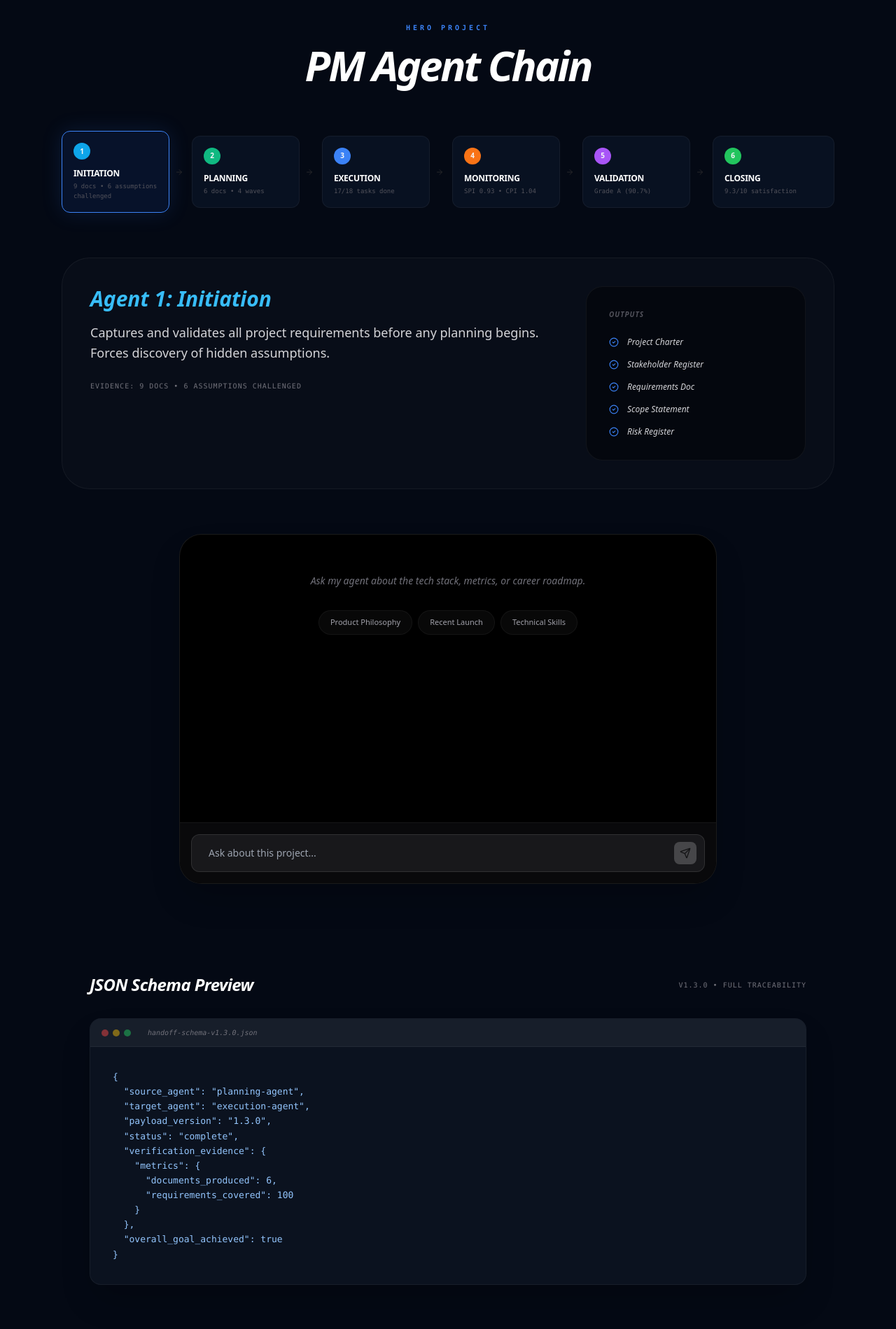
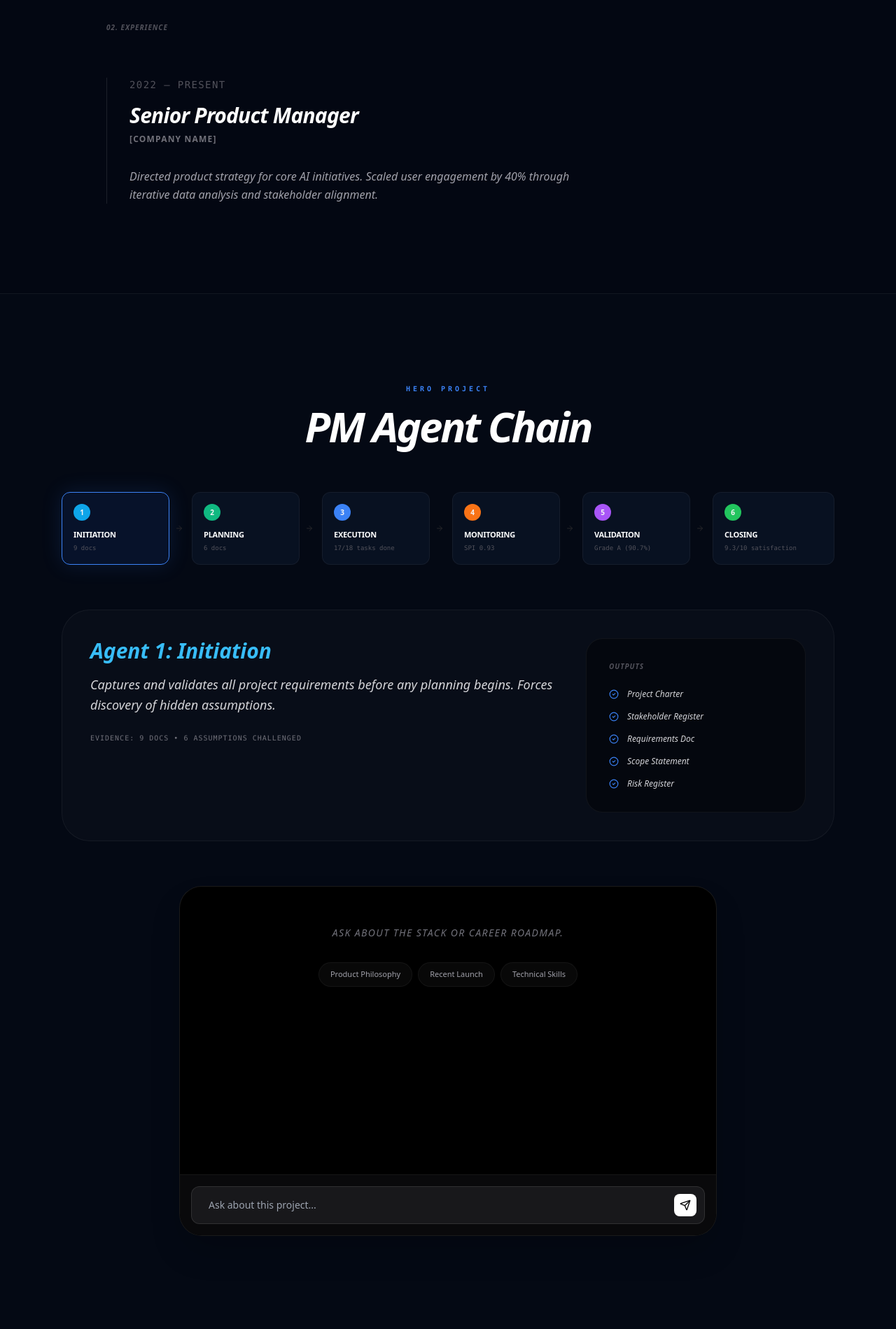
Before and after one commit to 6ghdvg5rzq-ops/my-pm-agent, a Next.js app: page / in a window 1280 px wide. Shown: the part 880-2779 px from the top of the page at 70% size. Built offline with nearby package versions, Linux system fonts and the light colour scheme.

Commit message:
Complete final integrated build with experience section

```diff
--- a/app/page.tsx
+++ b/app/page.tsx
@@ -8,6 +8,7 @@ import {
 } from 'lucide-react';
 import { useEffect, useRef, useState } from 'react';
 
+// --- 1. DATA OBJECT (The "Brain" of your dashboard) ---
 const AGENT_DATA = {
   1: {
     title: "Initiation",
@@ -55,7 +56,10 @@ const AGENT_DATA = {
 
 export default function PMPortfolio() {
   const { messages, input, handleInputChange, handleSubmit, setInput } = useChat();
+
+  // --- 2. INTERACTIVE STATE ---
   const [selectedAgent, setSelectedAgent] = useState(1);
+
   const scrollRef = useRef<HTMLDivElement>(null);
 
   useEffect(() => {
@@ -89,32 +93,50 @@ export default function PMPortfolio() {
               </button>
             ))}
           </div>
-          <div className="flex gap-4"><Linkedin size={18} className="text-zinc-500 hover:text-white cursor-pointer" /><Mail size={18} className="text-zinc-500 hover:text-white cursor-pointer" /></div>
+          <div className="flex gap-4">
+            <Linkedin size={18} className="text-zinc-500 hover:text-white cursor-pointer" />
+            <Mail size={18} className="text-zinc-500 hover:text-white cursor-pointer" />
+          </div>
         </div>
       </nav>
 
-      {/* ABOUT SECTION */}
+      {/* SECTION 1: ABOUT */}
       <section id="about" className="pt-48 pb-32 px-6 max-w-5xl mx-auto">
         <motion.div initial={{ opacity: 0, y: 20 }} whileInView={{ opacity: 1, y: 0 }} transition={{ duration: 0.8 }}>
           <h2 className="text-zinc-600 uppercase tracking-widest text-[10px] font-bold mb-12 italic">01. About</h2>
-          <h3 className="text-5xl md:text-8xl font-bold tracking-tighter leading-[0.9] mb-12 italic">
+          <h3 className="text-5xl md:text-8xl font-bold tracking-tighter leading-[0.9] mb-12 italic text-white">
             I craft digital products <br/>
             <span className="text-zinc-800">with intent and precision.</span>
           </h3>
-          <p className="text-xl md:text-2xl text-zinc-400 leading-relaxed max-w-2xl font-light">Senior Product Manager bridging human needs and technical possibility.</p>
+          <p className="text-xl md:text-2xl text-zinc-400 leading-relaxed max-w-2xl font-light italic">Senior Product Manager bridging human needs and technical possibility.</p>
         </motion.div>
       </section>
 
-      {/* --- SECTION 3: PM AGENT CHAIN DASHBOARD --- */}
+      {/* SECTION 2: EXPERIENCE (Restored) */}
+      <section id="experience" className="py-32 px-6 max-w-5xl mx-auto border-t border-white/5">
+        <h2 className="text-zinc-600 uppercase tracking-widest text-[10px] font-bold mb-16 italic">02. Experience</h2>
+        <div className="space-y-24">
+          <div className="group border-l border-white/10 pl-8 hover:border-blue-500 transition-colors">
+            <p className="text-zinc-600 text-sm mb-4 font-mono uppercase tracking-widest">2022 — Present</p>
+            <h4 className="text-3xl font-bold text-white tracking-tight italic mb-2">Senior Product Manager</h4>
+            <p className="text-zinc-500 text-lg mb-8 uppercase text-xs font-bold tracking-widest">[Company Name]</p>
+            <p className="text-zinc-400 leading-relaxed max-w-2xl font-light italic">
+              Directed product strategy for core AI initiatives. Scaled user engagement by 40% through iterative data analysis and stakeholder alignment.
+            </p>
+          </div>
+        </div>
+      </section>
+
+      {/* SECTION 3: PM AGENT CHAIN DASHBOARD */}
       <section id="pm-agent-chain" className="py-32 border-y border-white/5 bg-[#040914]">
         <div className="max-w-6xl mx-auto px-6">
           <div className="text-center mb-16">
-            <p className="text-blue-500 font-mono text-[10px] tracking-[0.4em] uppercase mb-4 font-bold text-center">Hero Project</p>
-            <h2 className="text-5xl md:text-6xl font-bold tracking-tighter text-white mb-16 italic text-center">PM Agent Chain</h2>
+            <p className="text-blue-500 font-mono text-[10px] tracking-[0.4em] uppercase mb-4 font-bold">Hero Project</p>
+            <h2 className="text-5xl md:text-6xl font-bold tracking-tighter text-white mb-16 italic">PM Agent Chain</h2>
           </div>
 
-          {/* 6-Agent Architecture Flow */}
-          <div className="flex flex-wrap lg:flex-nowrap items-center justify-between gap-3 mb-16 relative">
+          {/* Architecture Flow */}
+          <div className="flex flex-wrap lg:flex-nowrap items-center justify-between gap-3 mb-16">
             {[1, 2, 3, 4, 5, 6].map((num) => (
               <div key={num} className="flex flex-1 items-center gap-2">
                 <button
@@ -122,22 +144,22 @@ export default function PMPortfolio() {
                   className={`w-full p-4 rounded-xl border text-left transition-all duration-300 ${selectedAgent === num ? 'bg-blue-600/10 border-blue-500 shadow-[0_0_30px_rgba(59,130,246,0.15)]' : 'bg-[#081121] border-white/5 hover:border-white/10'}`}
                 >
                   <div className={`w-6 h-6 rounded-full mb-3 flex items-center justify-center text-[10px] font-bold ${AGENT_DATA[num].color}`}>{num}</div>
-                  <h4 className="text-xs font-bold text-white mb-1 uppercase tracking-tight">{AGENT_DATA[num].title}</h4>
-                  <p className="text-[9px] text-zinc-600 font-mono">{AGENT_DATA[num].evidence}</p>
+                  <h4 className="text-[11px] font-bold text-white mb-1 uppercase tracking-tight">{AGENT_DATA[num].title}</h4>
+                  <p className="text-[9px] text-zinc-600 font-mono">{AGENT_DATA[num].evidence.split('•')[0]}</p>
                 </button>
                 {num < 6 && <ArrowRight size={14} className="text-zinc-800 hidden lg:block" />}
               </div>
             ))}
           </div>
 
-          {/* Dynamic Details Box */}
+          {/* Dynamic Detail Box */}
           <motion.div
             key={selectedAgent} initial={{ opacity: 0, y: 10 }} animate={{ opacity: 1, y: 0 }}
             className="grid grid-cols-1 md:grid-cols-3 gap-10 p-10 rounded-[2.5rem] bg-white/[0.02] border border-white/5 text-left mb-16"
           >
             <div className="md:col-span-2">
               <h4 className={`text-3xl font-bold mb-4 italic ${AGENT_DATA[selectedAgent].text}`}>Agent {selectedAgent}: {AGENT_DATA[selectedAgent].title}</h4>
-              <p className="text-zinc-300 text-lg leading-relaxed mb-6 font-light">{AGENT_DATA[selectedAgent].role}</p>
+              <p className="text-zinc-300 text-lg leading-relaxed mb-6 font-light italic">{AGENT_DATA[selectedAgent].role}</p>
               <p className="text-[10px] font-mono text-zinc-500 uppercase tracking-widest">Evidence: {AGENT_DATA[selectedAgent].evidence}</p>
             </div>
             <div className="bg-black/40 p-8 rounded-3xl border border-white/5">
@@ -150,13 +172,13 @@ export default function PMPortfolio() {
             </div>
           </motion.div>
 
-          {/* Chatbot Interface */}
+          {/* Chatbot */}
           <div className="max-w-3xl mx-auto border border-white/10 rounded-[2rem] bg-black h-[500px] flex flex-col overflow-hidden shadow-2xl mb-32">
             <div className="flex-1 overflow-y-auto p-8 custom-scrollbar" ref={scrollRef}>
               <AnimatePresence>
                 {messages.length === 0 && (
                   <motion.div initial={{ opacity: 0 }} animate={{ opacity: 1 }} className="space-y-8 py-6">
-                    <p className="text-zinc-500 text-sm italic text-center">Ask my agent about the tech stack, metrics, or career roadmap.</p>
+                    <p className="text-zinc-500 text-sm italic text-center uppercase tracking-widest">Ask about the stack or career roadmap.</p>
                     <div className="flex flex-wrap justify-center gap-2">
                       {suggestions.map((item) => (
                         <button key={item.label} onClick={() => setInput(item.prompt)} className="px-4 py-2 rounded-full border border-white/5 bg-white/[0.03] hover:bg-white/[0.08] text-[11px] text-zinc-400">
@@ -178,72 +200,29 @@ export default function PMPortfolio() {
             </div>
             <form onSubmit={handleSubmit} className="p-4 bg-zinc-950 border-t border-white/5 relative">
               <input className="w-full bg-zinc-900 border border-white/10 rounded-xl py-4 pl-6 pr-14 outline-none focus:border-blue-500/50 transition-all text-sm" value={input} placeholder="Ask about this project..." onChange={handleInputChange} />
-              <button type="submit" disabled={!input} className="absolute right-7 top-1/2 -translate-y-1/2 p-2 bg-white text-black rounded-lg disabled:opacity-20 transition-all"><Send size={16} /></button>
+              <button type="submit" disabled={!input} className="absolute right-7 top-1/2 -translate-y-1/2 p-2 bg-white text-black rounded-lg"><Send size={16} /></button>
             </form>
           </div>
 
-          {/* --- NEW: JSON PREVIEW WINDOWS --- */}
+          {/* JSON PREVIEWS */}
           <div className="mt-32 space-y-32 max-w-5xl mx-auto">
-            {/* Window 1: Schema */}
-            <div className="animate-in fade-in duration-1000">
-              <div className="flex items-center justify-between mb-8">
-                <h4 className="text-2xl font-bold text-white tracking-tight italic">JSON Schema Preview</h4>
-                <div className="text-[10px] font-mono text-zinc-500 uppercase tracking-widest">v1.3.0 • Full Traceability</div>
+            <div>
+              <div className="flex items-center justify-between mb-8 italic">
+                <h4 className="text-2xl font-bold text-white tracking-tight">JSON Schema Preview</h4>
+                <div className="text-[10px] font-mono text-zinc-500 uppercase tracking-widest">v1.3.0 • Traceability</div>
               </div>
               <div className="bg-[#0b121f] rounded-2xl border border-white/5 overflow-hidden shadow-2xl">
                 <div className="flex items-center gap-2 px-4 py-3 bg-white/5 border-b border-white/5">
-                  <div className="flex gap-1.5">
-                    <div className="w-2.5 h-2.5 rounded-full bg-red-500/50" />
-                    <div className="w-2.5 h-2.5 rounded-full bg-yellow-500/50" />
-                    <div className="w-2.5 h-2.5 rounded-full bg-green-500/50" />
-                  </div>
+                  <div className="flex gap-1.5"><div className="w-2 h-2 rounded-full bg-red-500/50" /><div className="w-2 h-2 rounded-full bg-yellow-500/50" /><div className="w-2 h-2 rounded-full bg-green-500/50" /></div>
                   <span className="text-[10px] font-mono text-zinc-500 ml-4 italic">handoff-schema-v1.3.0.json</span>
                 </div>
                 <pre className="p-8 text-[13px] font-mono leading-relaxed overflow-x-auto text-blue-300">
 {`{
   "source_agent": "planning-agent",
   "target_agent": "execution-agent",
-  "payload_version": "1.3.0",
   "status": "complete",
   "verification_evidence": {
-    "metrics": {
-      "documents_produced": 6,
-      "requirements_covered": 100
-    }
-  },
-  "overall_goal_achieved": true
-}`}
-                </pre>
-              </div>
-            </div>
-
-            {/* Window 2: Co-Pilot */}
-            <div className="animate-in fade-in duration-1000 delay-300">
-              <div className="flex items-center justify-between mb-8">
-                <h4 className="text-2xl font-bold text-white tracking-tight italic">v2.0 Co-Pilot Output</h4>
-              </div>
-              <div className="bg-[#0b121f] rounded-2xl border border-white/5 overflow-hidden shadow-2xl">
-                <div className="flex items-center gap-2 px-4 py-3 bg-white/5 border-b border-white/5">
-                  <div className="flex gap-1.5">
-                    <div className="w-2.5 h-2.5 rounded-full bg-red-500/50" />
-                    <div className="w-2.5 h-2.5 rounded-full bg-yellow-500/50" />
-                    <div className="w-2.5 h-2.5 rounded-full bg-green-500/50" />
-                  </div>
-                  <span className="text-[10px] font-mono text-zinc-500 ml-4 italic">copilot-output-v2.0.json</span>
-                </div>
-                <pre className="p-8 text-[13px] font-mono leading-relaxed overflow-x-auto text-emerald-300">
-{`{
-  "section_b_copilot_analysis": {
-    "risks_identified": 6,
-    "blind_spots": 6,
-    "moscow_classification": {
-      "must": 7, "should": 3, "could": 2, "wont": 3
-    },
-    "critical_flags": ["R-01: No properties owned (score 16)"]
-  },
-  "section_c_knowledge_log": {
-    "pattern_tags": ["scope-fiction", "assumption-gap"],
-    "prevention_playbook": true
+    "metrics": { "documents": 6, "covered": 100 }
   }
 }`}
                 </pre>
@@ -253,30 +232,28 @@ export default function PMPortfolio() {
         </div>
       </section>
 
-      {/* CASE STUDY SECTION */}
+      {/* SECTION 4: CASE STUDY */}
       <section id="case-study" className="py-32 px-6 max-w-6xl mx-auto border-t border-white/5">
         <h2 className="text-zinc-600 uppercase tracking-widest text-[10px] font-bold mb-16 italic">04. Case Study</h2>
         <div className="grid grid-cols-1 md:grid-cols-2 gap-10">
            <div className="aspect-[4/5] bg-zinc-900 rounded-[2.5rem] border border-white/5 p-12 flex flex-col justify-end hover:border-white/20 transition-all group relative overflow-hidden italic cursor-pointer">
-              <span className="text-blue-500 font-mono text-[10px] tracking-widest uppercase mb-4 font-bold italic">Fintech</span>
+              <span className="text-blue-500 font-mono text-[10px] tracking-widest uppercase mb-4 font-bold">Fintech</span>
               <h4 className="text-4xl font-bold mb-4 leading-tight text-white italic">Optimizing Personal <br/>Finance Flows.</h4>
-              <p className="text-zinc-500 text-sm italic">Reduced churn by 14% through iterative UX research.</p>
            </div>
-           <div className="aspect-[4/5] bg-zinc-950 rounded-[2.5rem] border border-white/5 p-12 flex flex-col justify-end hover:border-white/20 transition-all group italic cursor-pointer">
-              <span className="text-zinc-600 font-mono text-[10px] tracking-widest uppercase mb-4 font-bold italic">Internal Tools</span>
+           <div className="aspect-[4/5] bg-zinc-950 rounded-[2.5rem] border border-white/5 p-12 flex flex-col justify-end hover:border-white/20 transition-all group cursor-pointer italic">
+              <span className="text-zinc-600 font-mono text-[10px] tracking-widest uppercase mb-4 font-bold">Internal Tools</span>
               <h4 className="text-4xl font-bold mb-4 leading-tight text-white italic">AI-Driven Roadmap <br/>Prioritization.</h4>
-              <p className="text-zinc-500 text-sm italic">Automated stakeholder feedback loops using LLMs.</p>
            </div>
         </div>
       </section>
 
-      {/* CONTACT SECTION */}
+      {/* SECTION 5: CONTACT */}
       <section id="contact" className="py-60 text-center">
         <h2 className="text-6xl md:text-9xl font-bold tracking-tighter mb-12 bg-gradient-to-b from-white to-zinc-800 bg-clip-text text-transparent italic">Get in touch.</h2>
-        <a href="mailto:hello@example.com" className="text-2xl md:text-4xl text-zinc-500 hover:text-white transition-colors font-light tracking-tight border-b border-zinc-800 hover:border-white pb-2 italic">hello@example.com</a>
+        <a href="mailto:hello@example.com" className="text-2xl md:text-4xl text-zinc-500 hover:text-white transition-colors font-light tracking-tight border-b border-zinc-800 pb-2 italic">hello@example.com</a>
       </section>
 
-      <footer className="py-20 text-center text-[10px] text-zinc-700 uppercase tracking-[0.5em] font-bold">© 2024 [YOUR NAME] • PRODUCT LEADERSHIP</footer>
+      <footer className="py-20 text-center text-[10px] text-zinc-700 uppercase tracking-[0.5em] font-bold italic">© 2024 [YOUR NAME] • BUILT FOR PRODUCT LEADERS</footer>
 
       <style jsx global>{`
         .custom-scrollbar::-webkit-scrollbar { width: 4px; }
```
